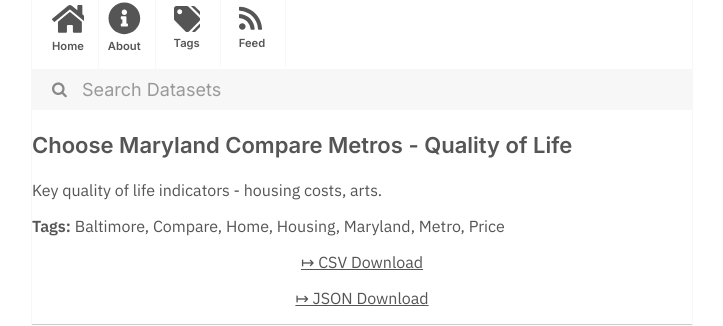
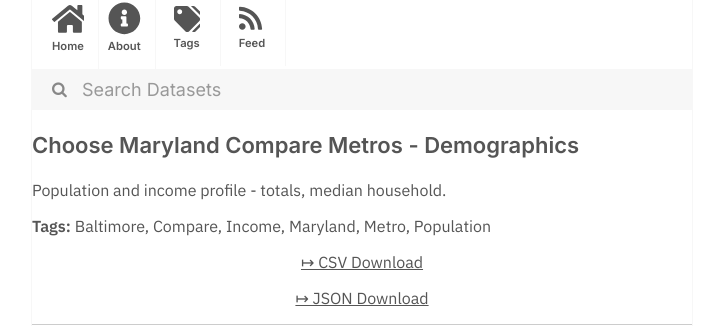
Before and after one commit to dayda-entities/state-of-maryland, a Jekyll site: the page built from _posts/2020-11-10-choose-maryland-compare-metros.md, in a window 1280 px wide. Shown: the part 216-542 px from the top of the page, without its empty margins (278-1001 px from the left). Built offline with Jekyll 4.4.1, drawn with Linux system fonts in a browser that asks for light colours.

Commit message:
Publish Data

```diff
--- a/_posts/2020-11-10-choose-maryland-compare-metros.md
+++ b/_posts/2020-11-10-choose-maryland-compare-metros.md
@@ -1,23 +1,22 @@
 ---
-title: Choose Maryland  Compare Metros - Quality of Life
-created: '2020-11-10T17:25:53.615700'
-modified: '2020-11-10T17:25:53.615708'
+title: Choose Maryland  Compare Metros - Demographics
+created: '2020-11-10T17:24:51.535261'
+modified: '2020-11-10T17:24:51.535272'
 state: active
 type: dataset
 tags:
   - Baltimore
   - Compare
-  - Home
-  - Housing
+  - Income
   - Maryland
   - Metro
-  - Price
+  - Population
 groups:
   - Local Government
-csv_url: 'https://opendata.maryland.gov/api/views/yjpu-x8hr/rows.csv?accessType=DOWNLOAD'
+csv_url: 'https://opendata.maryland.gov/api/views/h2qn-scd8/rows.csv?accessType=DOWNLOAD'
 json_url: >-
-  https://opendata.maryland.gov/api/views/yjpu-x8hr/rows.json?accessType=DOWNLOAD
+  https://opendata.maryland.gov/api/views/h2qn-scd8/rows.json?accessType=DOWNLOAD
 layout: post
 
 ---
-Key quality of life indicators - housing costs, arts.
+Population and income profile - totals, median household.
```
